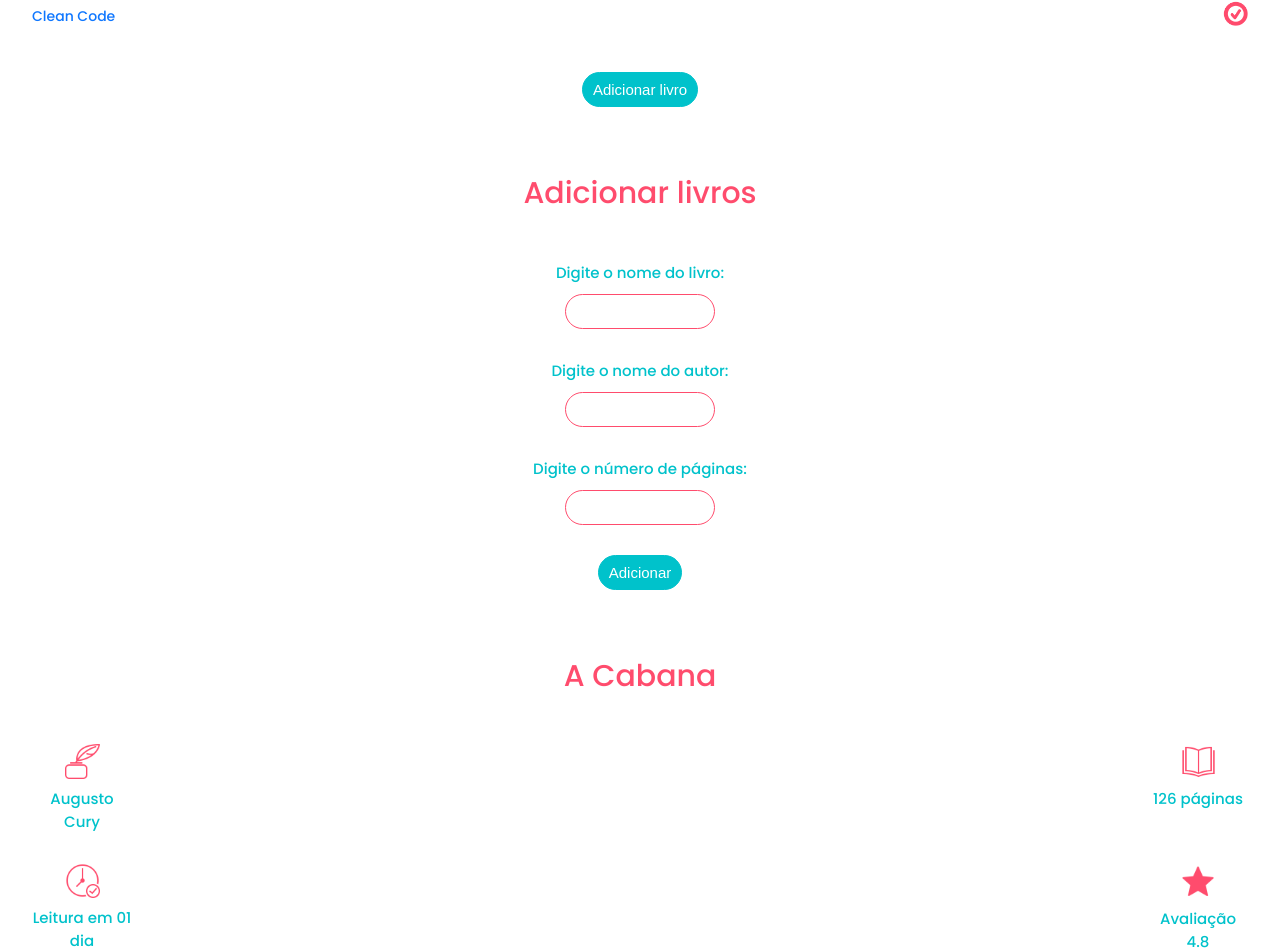
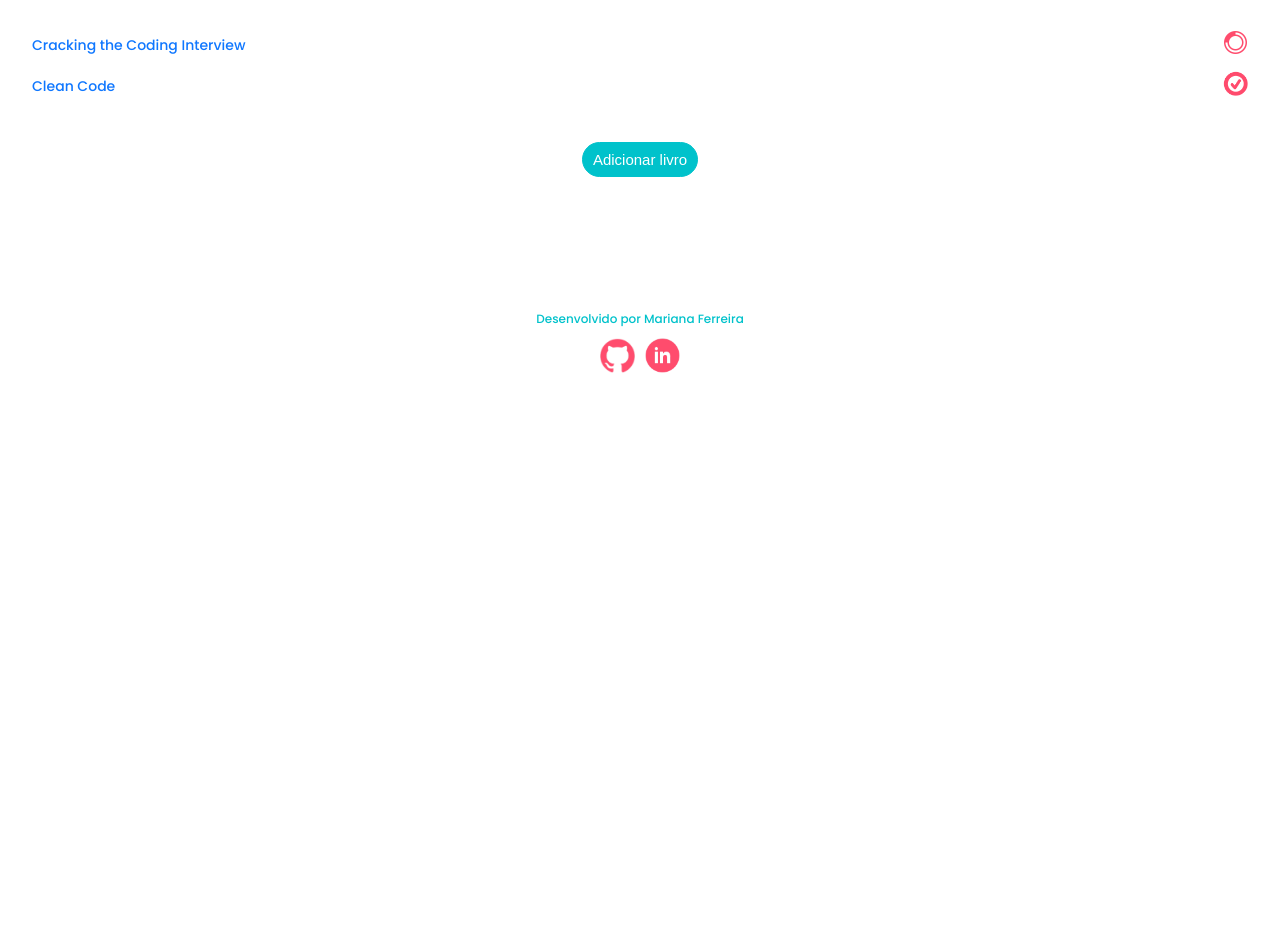
Before and after one commit to mariferreiradev/leitura-em-dia, a Vue app: page /seus-livros in a window 1280 px wide. Shown: the part 388-1340 px from the top of the page. After the commit the page ends 800 px from the top, so only its background shows below. Built offline with nearby package versions, Linux system fonts and the light colour scheme.

Commit message:
add toggle add livros and toggle concluidos

```diff
--- a/src/App.vue
+++ b/src/App.vue
@@ -33,8 +33,8 @@
           <div class="btn-sidebar">
             <RouterLink class="btn-perfil" v-on:click="toggleSidebar()" to="/">Home</RouterLink>
             <RouterLink class="btn-perfil" v-on:click="toggleSidebar()" to="/perfil">Perfil</RouterLink>
-            <RouterLink class="btn-perfil" to="/seus-livros">Seus livros</RouterLink>
-            <RouterLink class="btn-perfil" to="/estatisticas">Estatísticas</RouterLink>
+            <RouterLink class="btn-perfil" v-on:click="toggleSidebar()" to="/seus-livros">Seus livros</RouterLink>
+            <RouterLink class="btn-perfil" v-on:click="toggleSidebar()" to="/estatisticas">Estatísticas</RouterLink>
           </div>
           <div class="menu">
             <img v-on:click="toggleSidebar()" alt="Abrir menu" src="./assets/icone-sidebar-aberta.webp" width="50" height="50">
--- a/src/views/SeusLivrosView.vue
+++ b/src/views/SeusLivrosView.vue
@@ -1,5 +1,27 @@
+<script>
+    export default {
+        data: () => ({
+            addLivros: true,
+            concluidos: true,
+            seusLivrosOpen: false,
+        }),
+
+        methods: {
+            toggleAddLivros() {
+                this.seusLivrosOpen = !this.seusLivrosOpen
+                this.addLivros = !this.addLivros
+            },
+
+            toggleConcluidos() {
+                this.seusLivrosOpen = !this.seusLivrosOpen
+                this.concluidos = !this.concluidos
+            }
+        },
+    }
+</script>
+
 <template>
-    <div class="seus-livros">
+    <div class="seus-livros" :class="{hidden: seusLivrosOpen}">
         <h1>Livros</h1>
         <div class="pesquisa">
             <div class="buscar">
@@ -9,13 +31,13 @@
             <img class="filtro" src="../../public/img/filtro.webp" alt="Filtrar" width="24" height="24">
         </div>
         <div class="livros">
-            <div class="livro">
+            <div class="livro" v-on:click="toggleConcluidos()">
                 <p>Cracking the Coding Interview</p>
                 <div>
                     <span><img src="../../public/img/lendo.png" alt="Lendo" width="25" height="25"></span>
                 </div>
             </div>
-            <div class="livro">
+            <div class="livro" v-on:click="toggleConcluidos()">
                 <p>Clean Code</p>
                 <div>
                     <span><img src="../../public/img/concluido.png" alt="Concluído" width="25" height="25"></span>
@@ -23,10 +45,10 @@
             </div>
         </div>
         <div class="btn">
-            <button class="btn-add">Adicionar livro</button>
+            <button class="btn-add" v-on:click="toggleAddLivros()">Adicionar livro</button>
         </div>
     </div>
-    <div class="add-livros">
+    <div class="add-livros" :class="{hidden: addLivros}">
         <h1>Adicionar livros</h1>
         <div class="nome-livro">
             <label for="">Digite o nome do livro:</label>
@@ -41,10 +63,10 @@
             <input type="number">
         </div>
         <div class="btn">
-            <button class="btn-add">Adicionar</button>
+            <button class="btn-add" v-on:click="toggleAddLivros()">Adicionar</button>
         </div>
     </div>
-    <div class="concluidos">
+    <div class="concluidos" :class="{hidden: concluidos}">
         <h1>A Cabana</h1>
         <div class="dados">
             <div class="bloco">
@@ -254,4 +276,8 @@
     h3 {
         color: #ff4c6d;
     }
+
+    .hidden {
+        display: none;
+    }
 </style>
```
